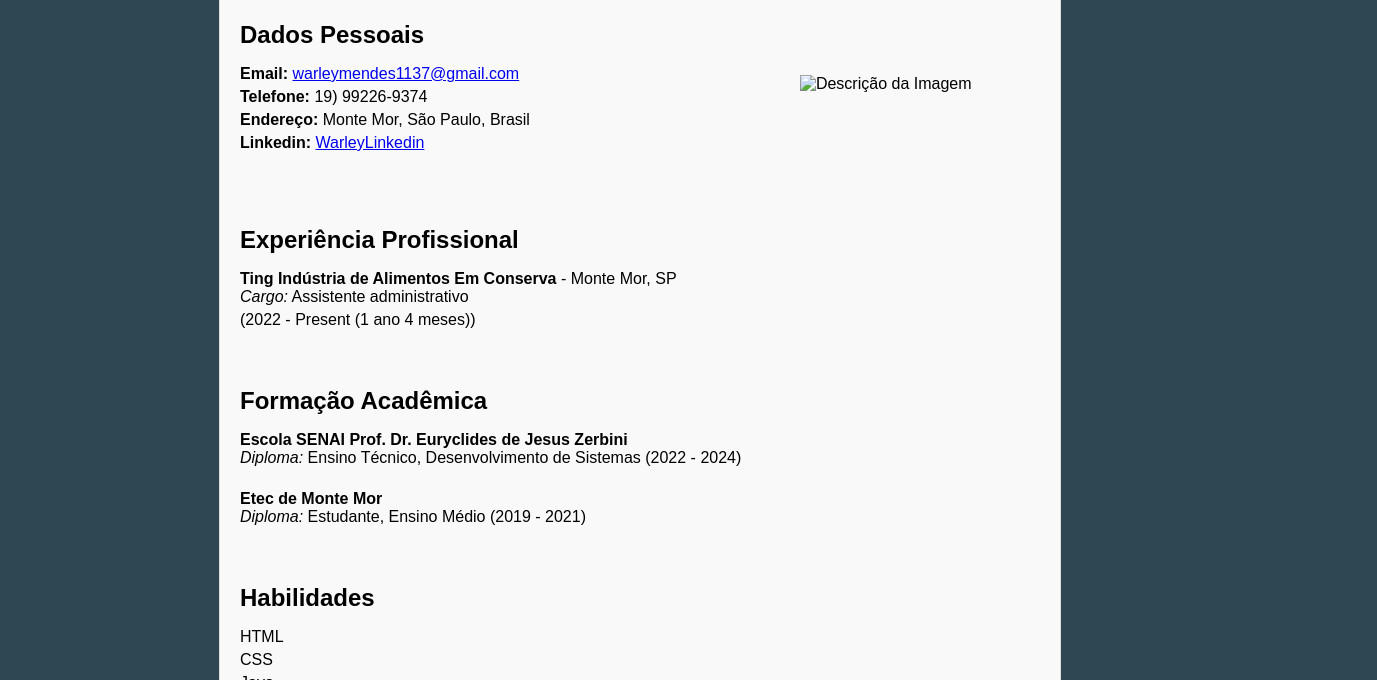
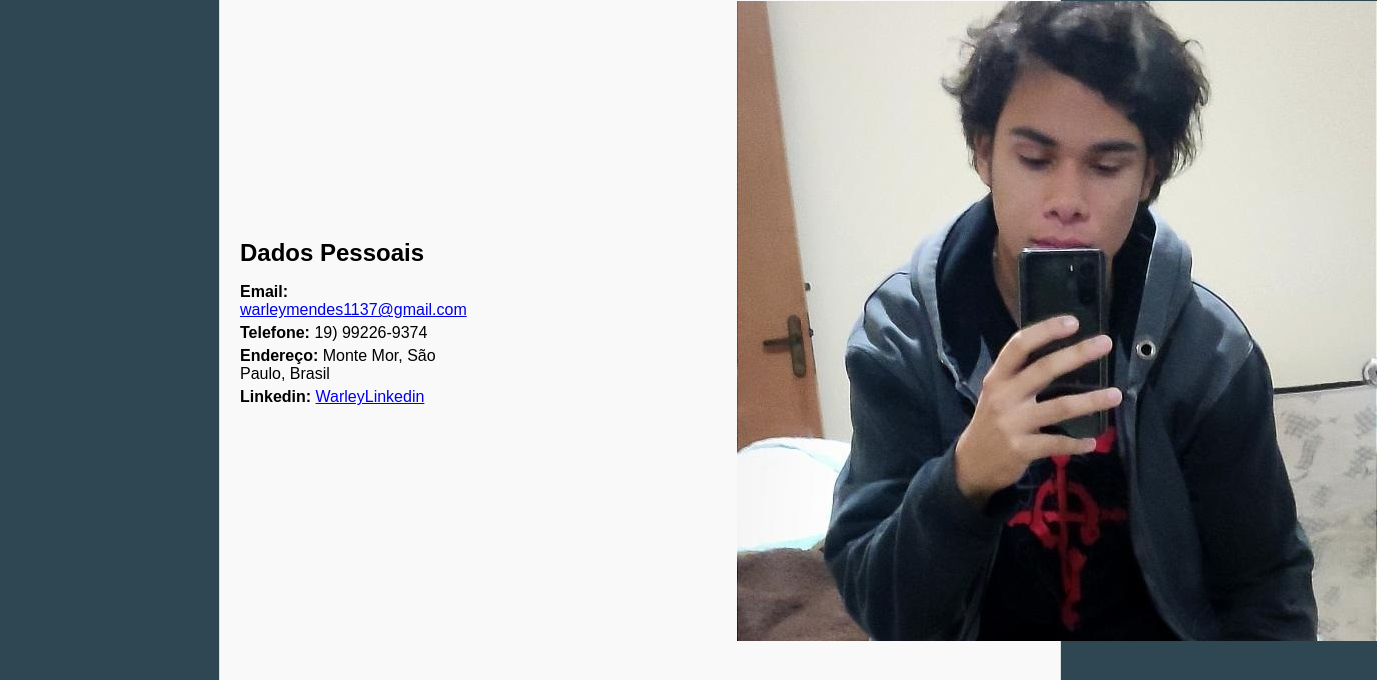
Before and after one commit to warley1137/My_curriculo, a plain HTML site: page index.html in a window 1280 px wide. Shown: the part 120-800 px from the top of the page, 1377 px wide, since content can reach past the window. Drawn offline with Linux system fonts and the light colour scheme.

Commit message:
Update index.html

```diff
--- a/index.html
+++ b/index.html
@@ -19,7 +19,7 @@
         <li><strong>Endereço:</strong> Monte Mor, São Paulo, Brasil</li>
         <li><strong>Linkedin:</strong> <a href="https://www.linkedin.com/in/warley-mendes-772523199/" target="_blank">WarleyLinkedin</a></li>
         </div>
-        <img src="perfil.png" alt="Descrição da Imagem">
+        <img src="perfil.jpg" alt="Descrição da Imagem">
         </div>
       </div>
       </ul>
```
